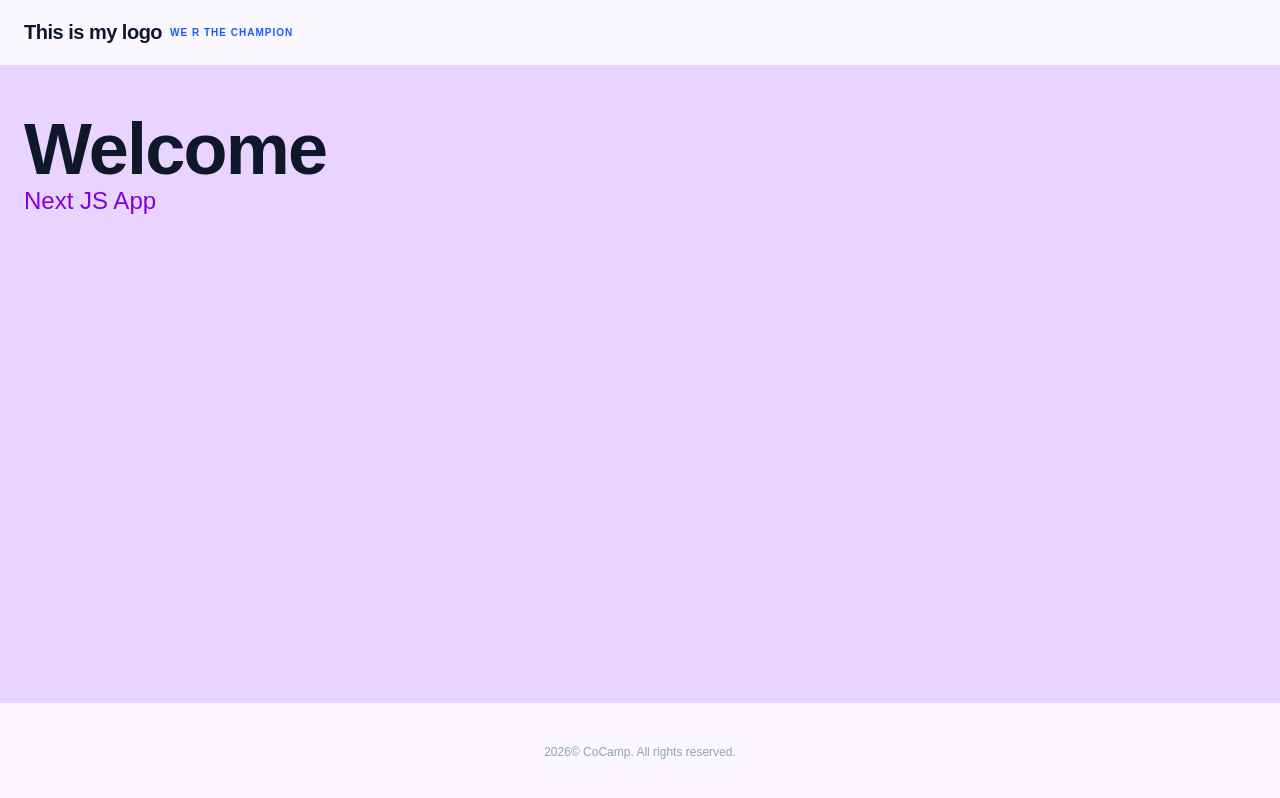
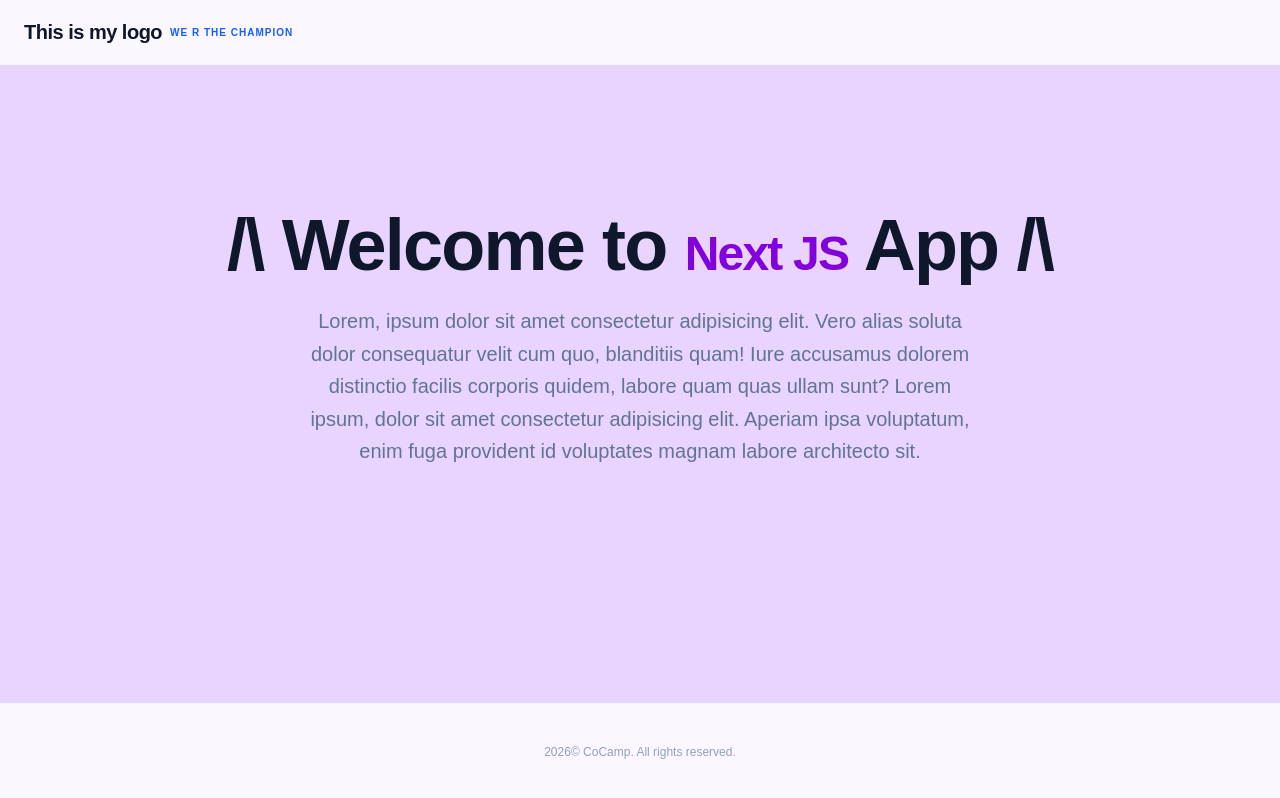
Before and after one commit to tingchannavong/nextjs-blog, a Next.js app: page / in a window 1280 px wide. Built offline with nearby package versions, Linux system fonts and the light colour scheme.

Commit message:
next routes via app

```diff
--- /dev/null
+++ b/app/dashboard/layout.tsx
@@ -0,0 +1,12 @@
+function DashboardLayout({ children } : {
+    children: React.ReactNode;
+}) {
+  return (
+    <section>
+        <h2>Dashboard section</h2>
+        {children}
+    </section>
+  )
+}
+
+export default DashboardLayout
--- /dev/null
+++ b/app/dashboard/page.tsx
@@ -0,0 +1,9 @@
+import React from 'react'
+
+function DashboardPage() {
+  return (
+    <div>dashboard</div>
+  )
+}
+
+export default DashboardPage
--- a/app/page.module.css
+++ b/app/page.module.css
@@ -13,7 +13,7 @@
 }
 
 .titleAccent {
-  @apply text-purple-700 text-2xl;
+  @apply text-purple-700 text-5xl;
 }
 
 .description {
--- a/app/page.tsx
+++ b/app/page.tsx
@@ -2,10 +2,10 @@ import styles from "./page.module.css";
 
 export default function HomePage() {
   return (
-    <section>
-      <div>
-        <h1 className={styles.title}>Welcome</h1>
-        <h1 className={styles.titleAccent}>Next JS App</h1>
+    <section className={styles.hero}>
+      <div className={styles.heroContent}>
+        <h1 className={styles.title}>/\ Welcome to <span className={styles.titleAccent}>Next JS</span> App /\</h1>
+        <p className={styles.description}>Lorem, ipsum dolor sit amet consectetur adipisicing elit. Vero alias soluta dolor consequatur velit cum quo, blanditiis quam! Iure accusamus dolorem distinctio facilis corporis quidem, labore quam quas ullam sunt? Lorem ipsum, dolor sit amet consectetur adipisicing elit. Aperiam ipsa voluptatum, enim fuga provident id voluptates magnam labore architecto sit.</p>
       </div>
     </section>
   );
```
